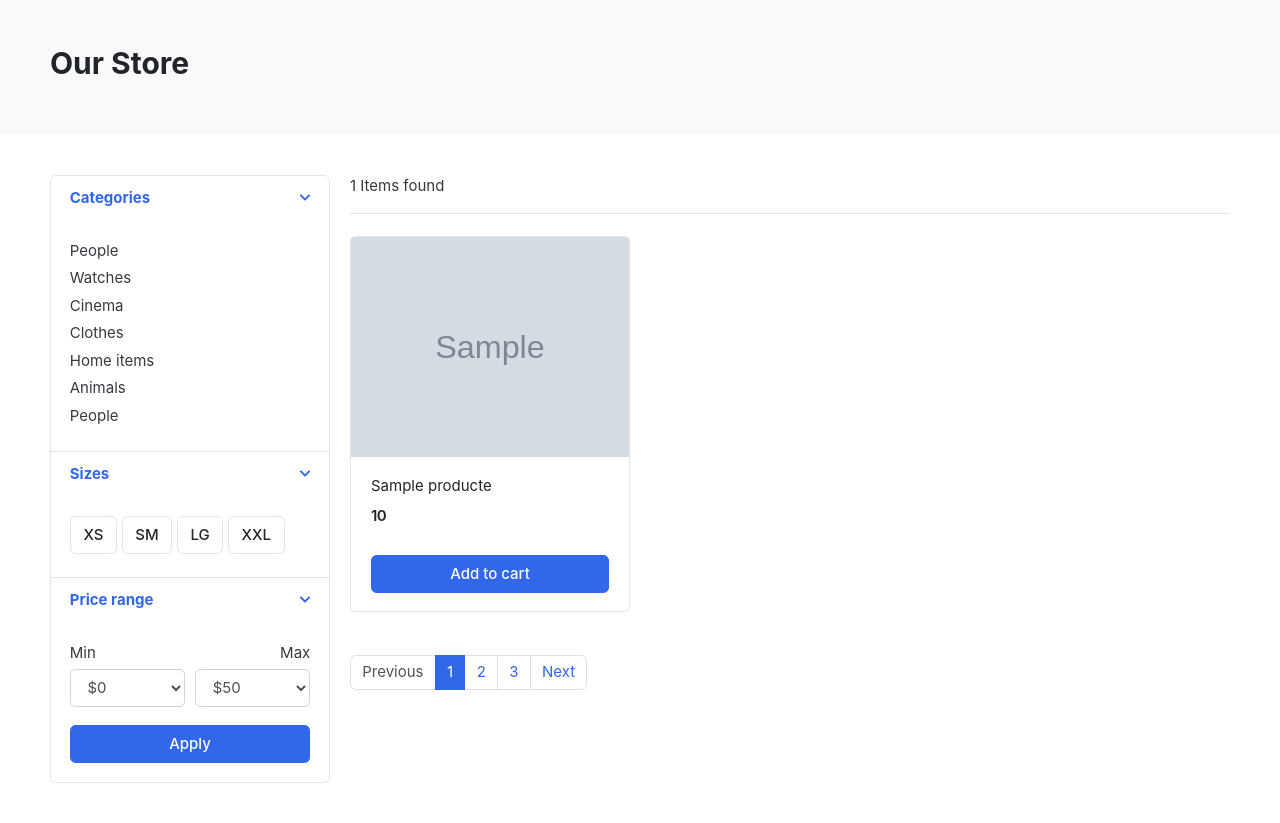
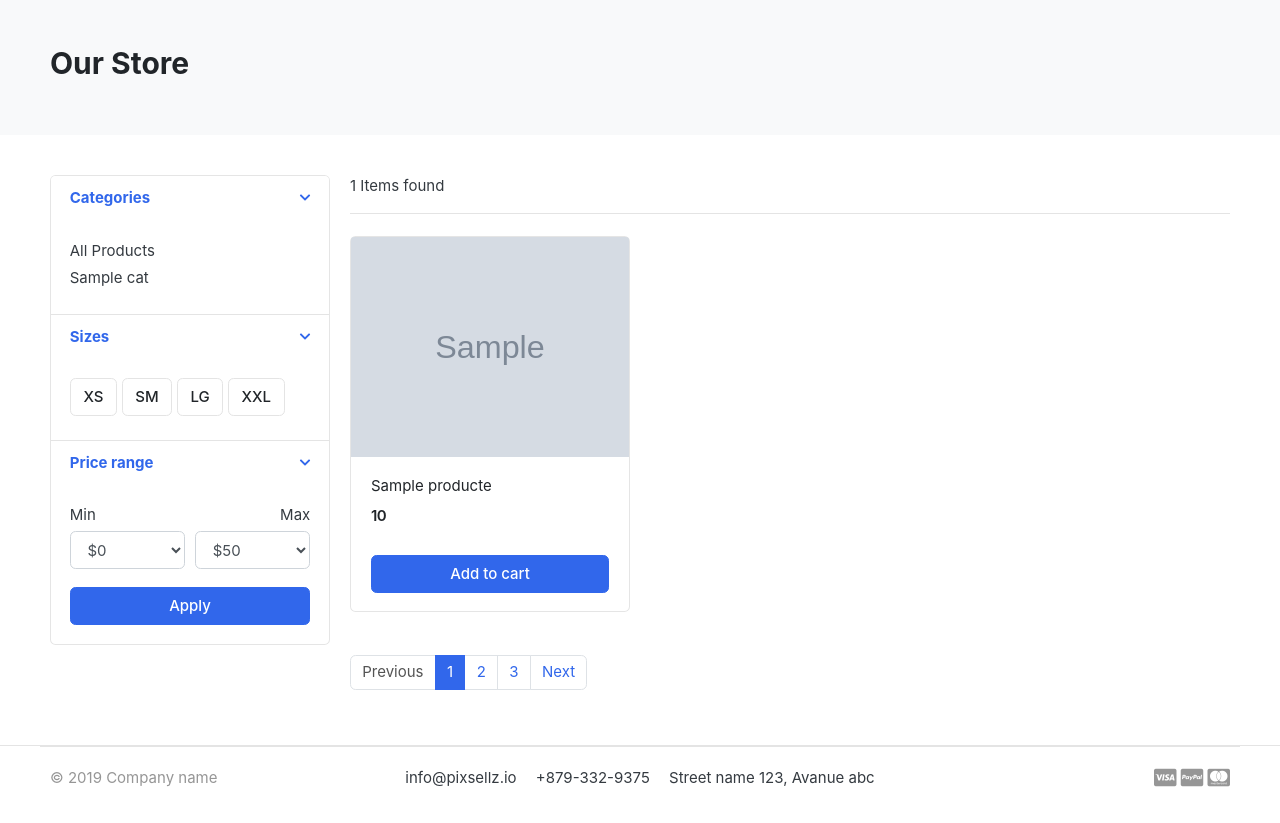
Before and after one commit to Hasan082/Build-Advanced-eCommerce-Project, a Django app: template store/templates/store.html in a window 1280 px wide. Shown: the part 119-942 px from the top of the page. After the commit the page ends 906 px from the top, so only its background shows below. Run offline with Django 4.2, Linux system fonts and the light colour scheme; the template is opened without the code that fills it: most values are stand-ins (such as "Sample title", 1, 10 or a date in 2020); grey boxes marked "Sample" are stand-in pictures; some libraries are stand-ins or nearby versions; some web fonts are replaced.

Commit message:
[ADDED] Caetgory filer updated

```diff
--- a/store/templates/store.html
+++ b/store/templates/store.html
@@ -30,13 +30,10 @@
 			<div class="card-body">
 
 				<ul class="list-menu">
-				<li><a href="#">People  </a></li>
-				<li><a href="#">Watches </a></li>
-				<li><a href="#">Cinema  </a></li>
-				<li><a href="#">Clothes  </a></li>
-				<li><a href="#">Home items </a></li>
-				<li><a href="#">Animals</a></li>
-				<li><a href="#">People </a></li>
+						<li><a href="{% url 'store' %}"> All Products</a></li>
+					{% for cat in cat_links %}
+						<li><a href="{{ cat.get_slug }}">{{ cat.name }} </a></li>
+					{% endfor %}
 				</ul>
 
 			</div> <!-- card-body.// -->
--- a/templates/includes/navbar.html
+++ b/templates/includes/navbar.html
@@ -35,11 +35,12 @@
 			<button type="button" class="btn btn-primary dropdown-toggle" data-toggle="dropdown">
 				<i class="fa fa-bars"></i> All category
 			</button>
-			<div class="dropdown-menu">
+			<ul class="dropdown-menu">
+				<li><a class="dropdown-item" href="{% url 'store' %}"> All Products</a></li>
 				{% for cat in cat_links %}
 					<li><a class="dropdown-item" href="{{ cat.get_slug }}">{{ cat.name }}</a></li>
 				{% endfor %}
-			</div>
+			</ul>
 		</div>  <!-- category-wrap.// -->
 	</div> <!-- col.// -->
 	<a href="{% url 'store' %}" class="btn btn-outline-primary">Store</a>
```
